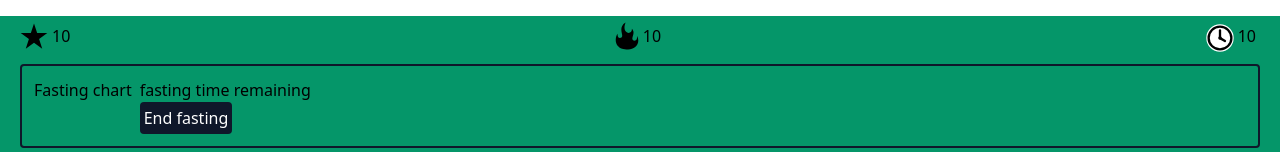
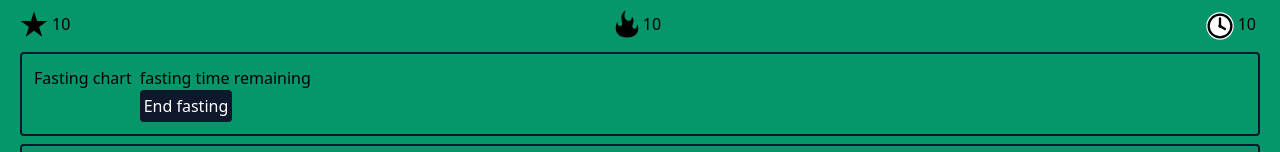
Before and after one commit to madCakes/Fasting_app, a React (Vite) app: page /home in a window 1280 px wide. Shown: the top 152 px of the page. Built offline with nearby package versions, Linux system fonts and the light colour scheme.

Commit message:
fixed white space at top

```diff
--- a/src/components/Navbar/index.jsx
+++ b/src/components/Navbar/index.jsx
@@ -5,7 +5,7 @@ import clock from "../../assets/clock.svg";
 
 const Navbar = () => {
   return (
-    <navbar className="flex justify-between p-1 mt-4 mx-4">
+    <navbar className="flex justify-between p-1 pt-2 mx-4">
       {/* Left: total days fasted*/}
 
       <div className="flex">
```
